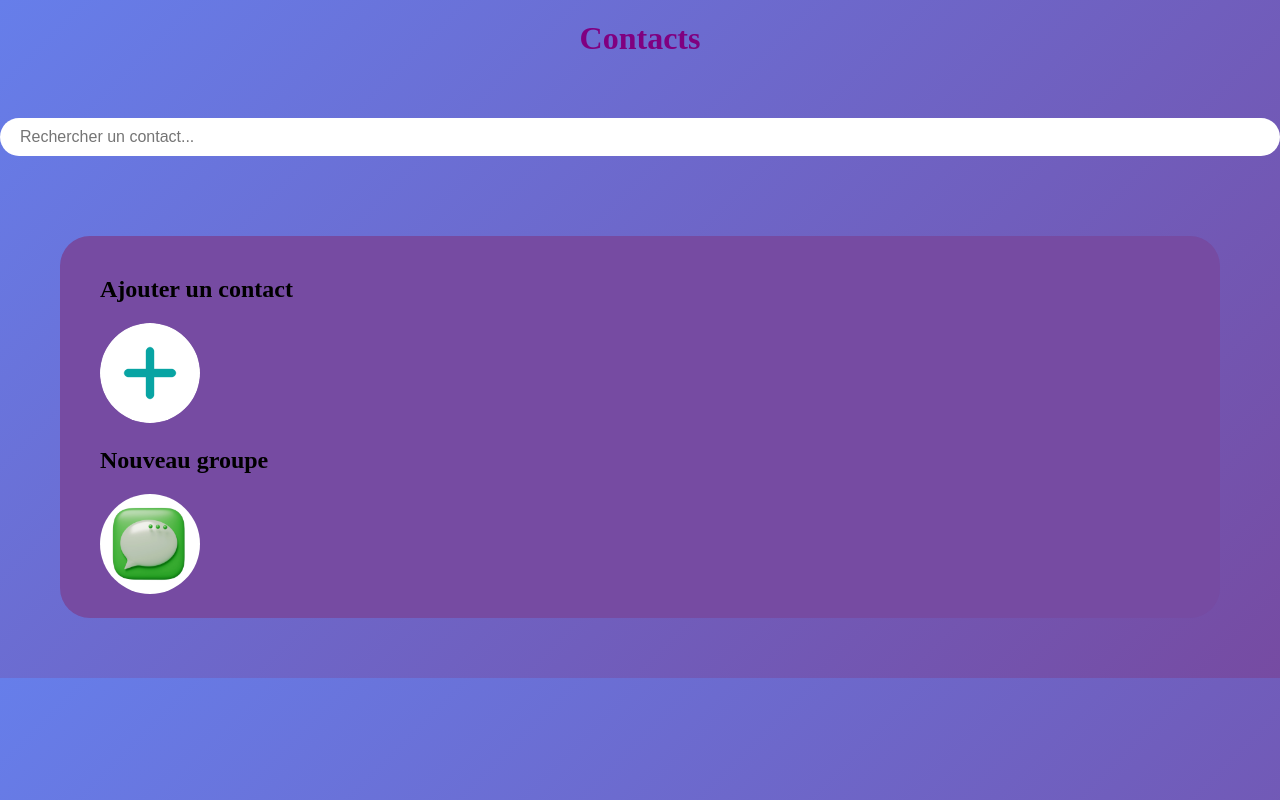
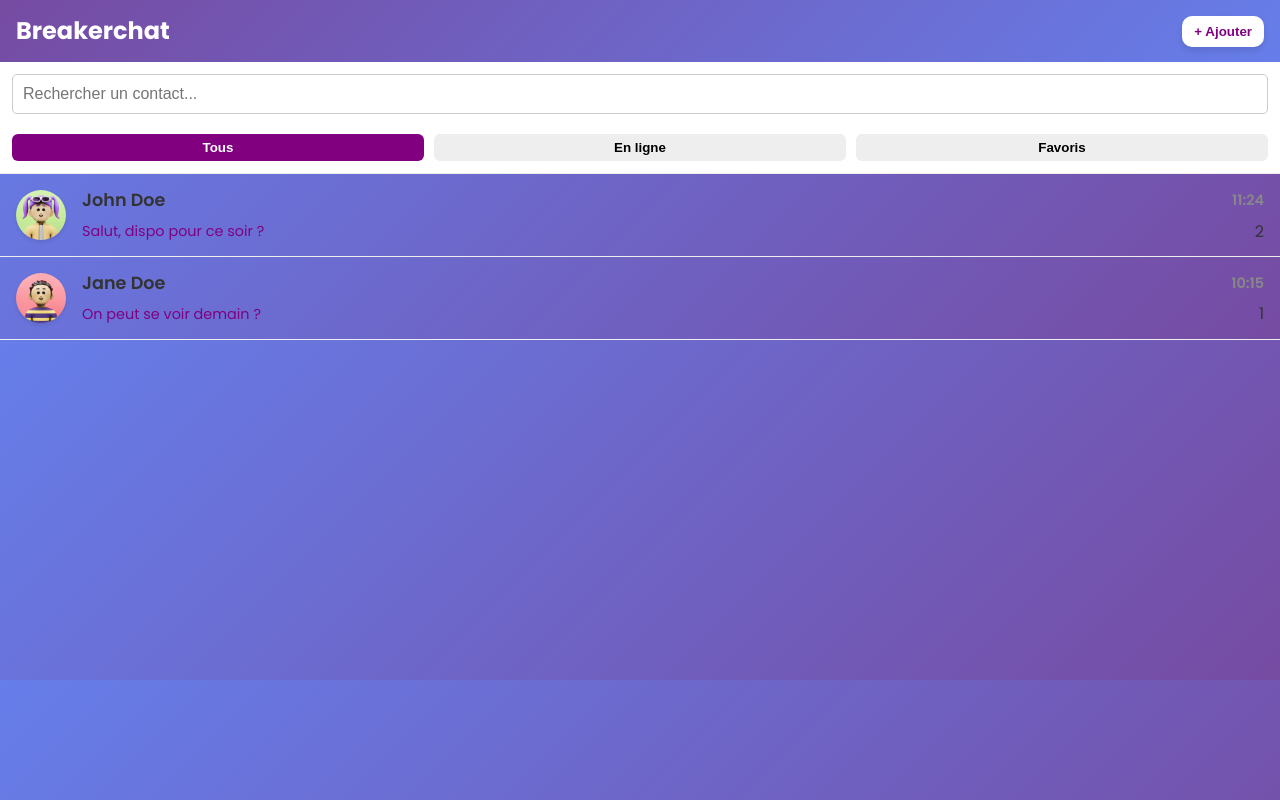
Before and after one commit to Jppsystem/Contact-Breakerchat, a plain HTML site: page index.html in a window 1280 px wide. Drawn offline with Linux system fonts and the light colour scheme.

Commit message:
Modification réussi

```diff
--- a/index.html
+++ b/index.html
@@ -3,23 +3,56 @@
 <head>
     <meta charset="UTF-8">
     <meta name="viewport" content="width=device-width, initial-scale=1.0">
-    <title>Contact</title>
+    <title>contacts</title>
     <link rel="stylesheet" href="style.css">
+    <link rel="preconnect" href="https://fonts.gstatic.com" crossorigin>
+<link href="https://fonts.googleapis.com/css2?family=Poppins:ital,wght@0,100;0,200;0,300;0,400;0,500;0,600;0,700;0,800;0,900;1,100;1,200;1,300;1,400;1,500;1,600;1,700;1,800;1,900&display=swap" rel="stylesheet">
 </head>
 <body>
-    <h1>Contacts</h1>
-    <div class="barre-recherche">
-        <form action="#" method="post">
-            <input type="text" placeholder="Rechercher un contact...">
-        </form>
-    </div>
-    <div class="ajout-contact">
-        <div class="ajout-text">
-            <h2>Ajouter un contact</h2>
-            <a href="contact.html"><img src="IMG/plus.png" alt="Ajouter un contact" width="100" height="100" class="contact-image"></a>
-            <h2>Nouveau groupe</h2>
-            <a href="#"><img src="IMG/Message.jpg" alt="Nouveau groupe" width="100" height="100" class="contact-image"></a>
-        </div>
-    </div>
+    <header class="site-header">
+        <div class="logo">Breakerchat</div>
+        <button class="btn" id="btn-add-contact"><a href="contact.html">+ Ajouter</a></button>
+    </header>
+
+    <main class="contacts-page">
+        <section class="search-wrap">
+            <input type="search" placeholder="Rechercher un contact..." class="search-input" id="contact-search" aria-label="Rechercher contacts">
+            <div class="filters">
+                <button class="active" data-filter="all">Tous</button>
+                <button data-filter="online">En ligne</button>
+                <button data-filter="favorites">Favoris</button>
+            </div>
+        </section>
+
+        <ul class="contacts-list">
+            <li class="contact-item">
+                <img src="IMG/Profil (3).jpg" class="avatar" alt="Avatar de John Doe">
+                <div class="info">
+                    <div class="top">
+                        <span class="name">John Doe</span>
+                        <span class="time">11:24</span>
+                    </div>
+                    <div class="bottom">
+                        <span class="last-msg">Salut, dispo pour ce soir ?</span>
+                        <span class="unread-badge">2</span>
+                    </div>
+                </div>
+            </li>
+
+            <li class="contact-item">
+                <img src="IMG/Profil (4).jpg" class="avatar" alt="Avatar de Jane Doe">
+                <div class="info">
+                    <div class="top">
+                        <span class="name">Jane Doe</span>
+                        <span class="time">10:15</span>
+                    </div>
+                    <div class="bottom">
+                        <span class="last-msg">On peut se voir demain ?</span>
+                        <span class="unread-badge">1</span>
+                    </div>
+                </div>
+            </li>
+        </ul>
+    </main>
 </body>
 </html>
--- a/style.css
+++ b/style.css
@@ -1,43 +1,143 @@
+* {
+    margin: 0;
+    padding: 0;
+    box-sizing: border-box;
+}
+
 body {
-    background-color: #f4f4f4;
-    justify-content: center;
+    background: linear-gradient(135deg, #667eea 0%, #764ba2 100%);
+    color: #333;
+    line-height: 1.6;
+    font-family: 'Poppins', sans-serif;
+}
+body a {
+    text-decoration: none;
+    color: inherit;
+}
+body a:hover {
+    color: rebeccapurple;
+    transition: background 0.3s ease;
+}
+.site-header {
+    display: flex;
+    justify-content: space-between;
     align-items: center;
-    background: linear-gradient(135deg, #667eea, #764ba2);
+    padding: 12px 16px;
+    background: linear-gradient(135deg, #764ba2 0%, #667eea 100%);
+    color: #fff;
+}
+
+.site-header .logo {
+    font-weight: bold;
+    font-size: 1.5em;
+}
+.site-header .btn {
+    background: #fff;
+    color: purple;
+    border: none;
+    padding: 8px 12px;
+    border-radius: 10px;
+    cursor: pointer;
+    transition: background 0.3s ease;
+    font-weight: 600;
+    box-shadow: 0 4px 6px rgba(0, 0, 0, 0.1);
+}
+
+/*Search & filters*/
+
+.search-wrap {
+    padding: 12px;
+    background: #fff;
+    border-bottom: 1px solid #eee;
+}
+#contact-search {
+    width: 100%;
+    padding: 10px;
+    border: 1px solid #ccc;
+    border-radius: 5px;
+    font-size: 1em;
+    transition: border-color 0.3s ease;
+}
+
+.filters {
+    display: flex;
+    gap: 10px;
+}
+.filters button {
+    flex: 1;
+    padding: 6px;
+    border: none;
+    border-radius: 6px;
+    cursor: pointer;
+    background: #eee;
+    font-weight: 600;
+    margin-top: 20px;
+}
+.filters button.active {
+    background: purple;
+    color: #fff;
+    margin-top: 20px;
+}
+
+/*Conatcts list*/
+.contacts-list {
+    list-style: none;
     padding: 0;
     margin: 0;
 }
-h1 {
+.contact-item {
+    display: flex;
+    align-items: center;
+    padding: 12px 16px;
+    border-bottom: 1px solid #eee;
+    transition: background 0.3s ease;
+}
+.contact-item:hover {
+    background: #f9f9f9;
+    cursor: pointer;
+}
+.avatar {
+    width: 50px;
+    height: 50px;
+    border-radius: 50%;
+    margin-right: 16px;
+    object-fit: cover;
+    box-shadow: 0 2px 4px rgba(0, 0, 0, 0.1);
+}
+.info {
+    flex: 1;
+}
+.top {
+    display: flex;
+    justify-content: space-between;
+    align-items: center;
+    margin-bottom: 4px;
+    font-weight: 600;
+}
+.name {
+    font-size: 1.1em;
+}
+.time {
+    font-size: 0.9em;
+    color: #888;
+}
+.bottom {
+    display: flex;
+    justify-content: space-between;
+    align-items: center;
+    margin-top: 4px;
+}
+.last-msg {
+    font-size: 0.9rem;
+    color: purple;
+}
+.unread-bagde {
+    background: purple;
+    color: #fff;
+    border-radius: 50%;
+    padding: 4px 8px;
+    font-size: 0.8em;
+    font-weight: bold;
+    min-width: 24px;
     text-align: center;
-    color: purple;
-    margin-top: 20px;
 }
-.barre-recherche input {
-    border: none;
-    outline: none;
-    width: 100%;
-    height: 100%;
-    font-size: 16px;
-    color: #333;
-    border-radius: 20px;
-    padding: 10px 20px;
-    box-sizing: border-box;
-    margin: 40px 0px 20px 0px;
-}
-.ajout-contact {
-    flex-direction: column;
-    align-items: center;
-    margin: 20px 0;
-    border: none;
-    background-color: #764ba2;
-    padding: 20px 40px;
-    border-radius: 30px;
-    margin: 60px;
-
-}
-.contact-image {
-    width: 100px;
-    height: 100px;
-    border-radius: 50%;
-    object-fit: cover;
-    margin-right: 20px;
-}
```
